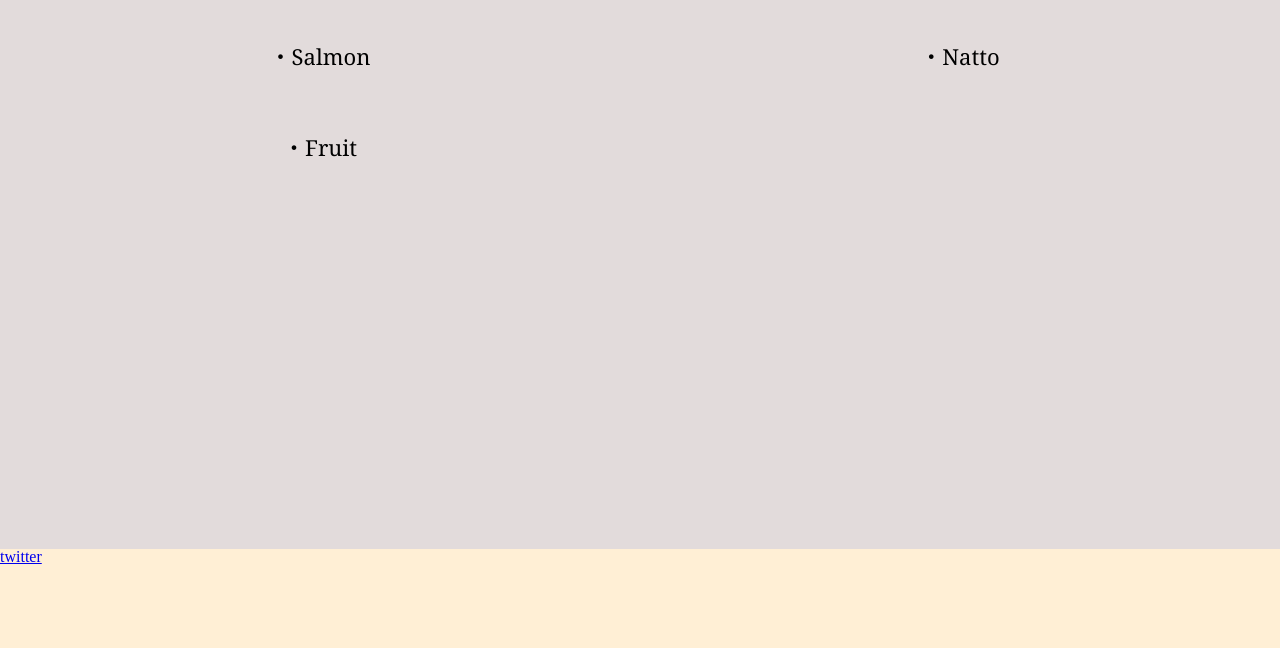
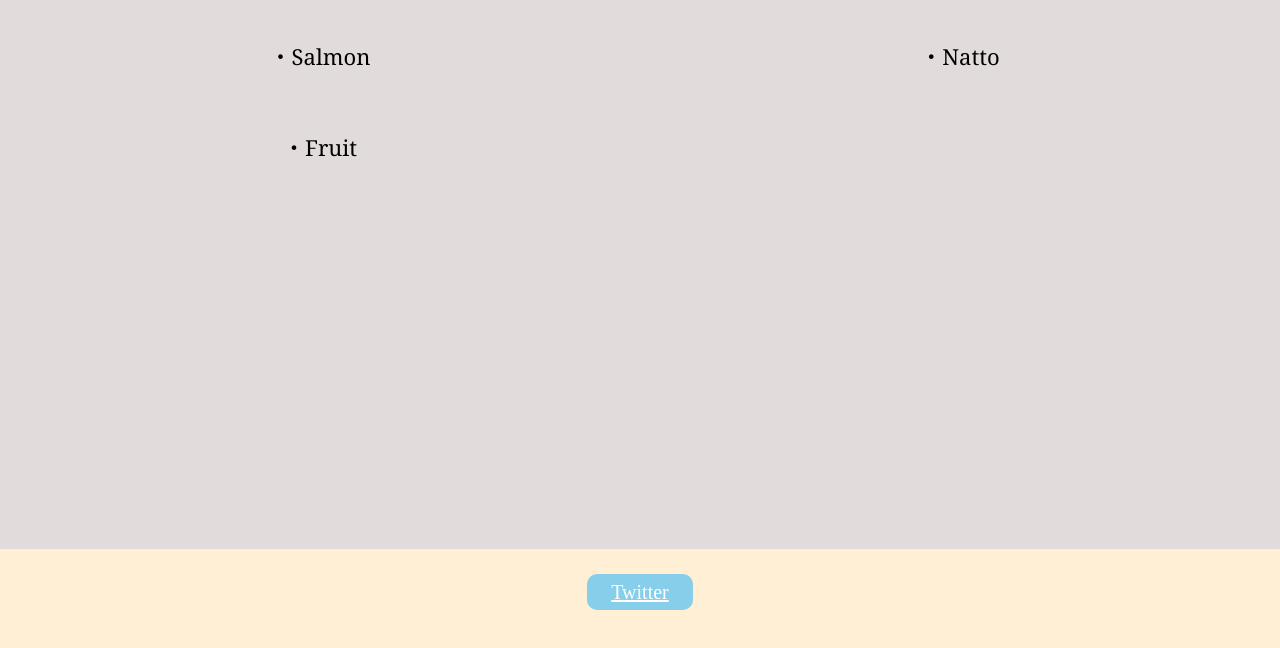
Before and after one commit to chifuminn/breakfast_html, a plain HTML site: page index.html in a window 1280 px wide. Shown: the part 276-924 px from the top of the page. Drawn offline with Linux system fonts and the light colour scheme.

Commit message:
ボタンの設置

```diff
--- a/css/style.css
+++ b/css/style.css
@@ -124,8 +124,15 @@ header{
 .btn-wrapper{
     height:200px;
     background-color:papayawhip;
+    text-align:center;
 }
 
 .twitter{
-
+display:inline-block;
+background-color:skyblue;
+color:white ;
+font-size: 20px;
+padding:8px 24px ;
+margin-top:25px ;
+border-radius: 10px;
 }
--- a/index.html
+++ b/index.html
@@ -31,7 +31,7 @@
 </div>
 
 <div class="btn-wrapper">
-    <a href="#" class="btn twitter">twitter</a>
+    <a href="#" class="btn twitter">Twitter</a>
 </div>
 </body>
 </html>
```
Also changed, not shown: image/follow-us-2395640_1920.jpg (added).
